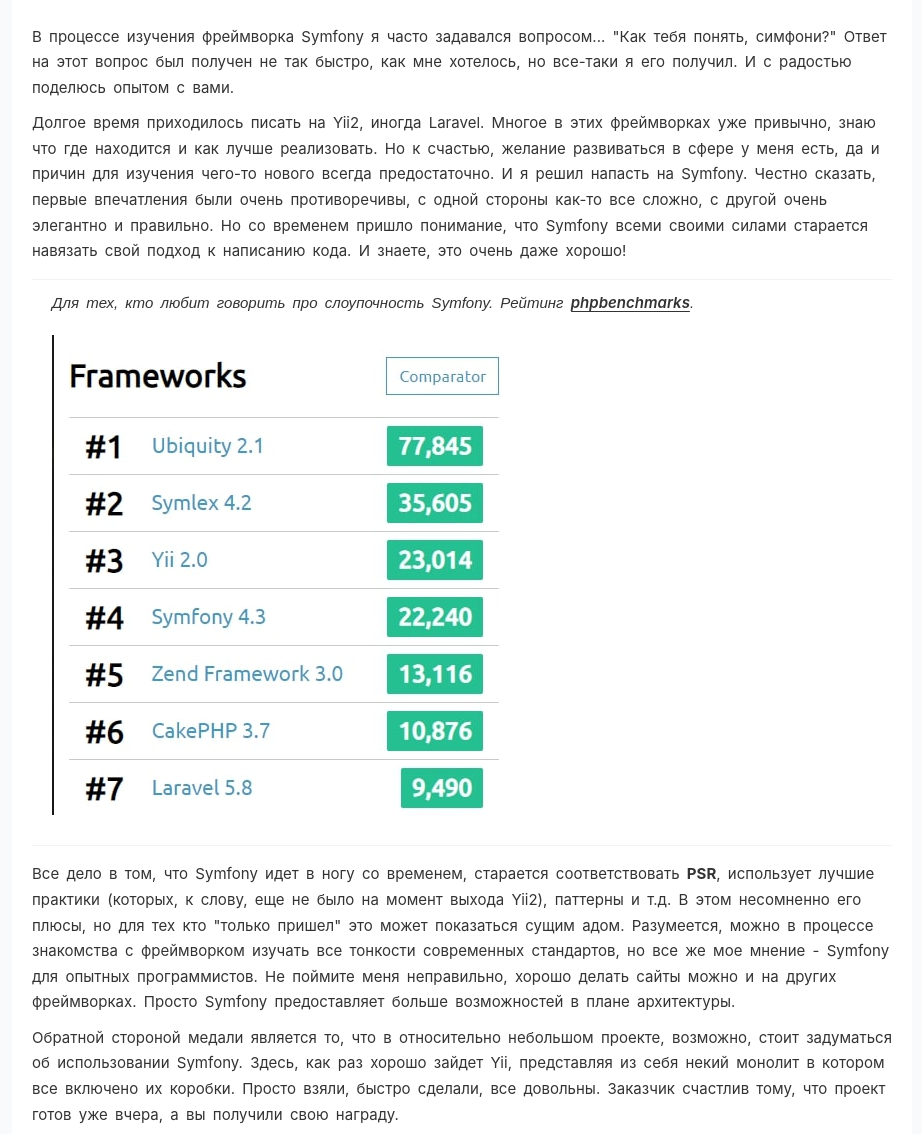
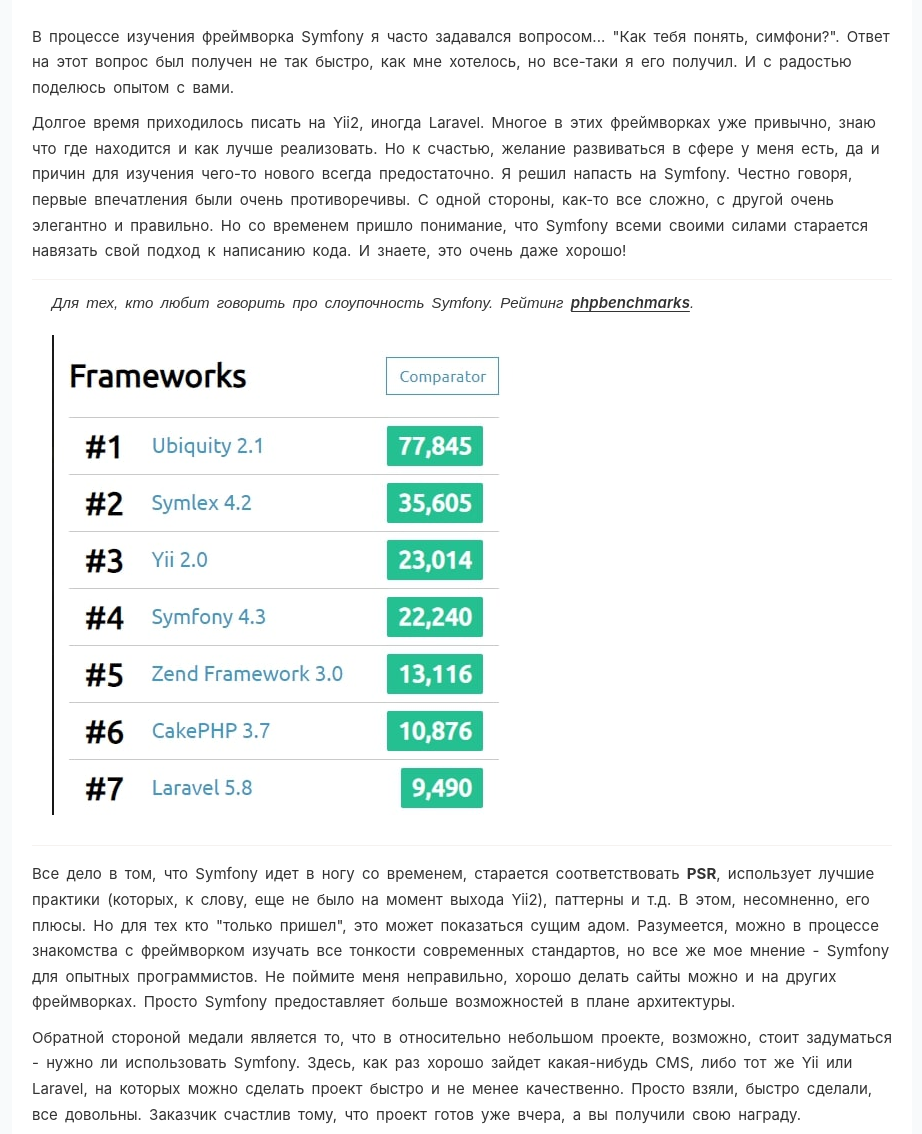
Before and after one commit to Daniil-Solovyev/daniil-solovyev.github.io, a plain HTML site: page symfony.html in a window 1280 px wide. Shown: the part 238-1372 px from the top of the page, without its empty margins (178-1100 px from the left). Drawn offline with Linux system fonts and the light colour scheme; a script that the page names is missing.

Commit message:
Fixed punctuation

```diff
--- a/symfony.html
+++ b/symfony.html
@@ -50,15 +50,15 @@
         <h2>Философия Symfony</h2>
         <p class="symfony__text">
            В процессе изучения фреймворка Symfony я часто задавался вопросом...
-           "Как тебя понять, симфони?" Ответ на этот вопрос был получен не так быстро, как мне хотелось, но
+           "Как тебя понять, симфони?". Ответ на этот вопрос был получен не так быстро, как мне хотелось, но
             все-таки я его получил. И с радостью поделюсь опытом с вами.
         </p>
 
         <p class="symfony__text">
             Долгое время приходилось писать на Yii2, иногда Laravel. Многое в этих фреймворках уже привычно,
             знаю что где находится и как лучше реализовать. Но к счастью, желание развиваться в сфере у меня есть,
-            да и причин для изучения чего-то нового всегда предостаточно. И я решил напасть на Symfony.
-            Честно сказать, первые впечатления были очень противоречивы, с одной стороны как-то все сложно,
+            да и причин для изучения чего-то нового всегда предостаточно. Я решил напасть на Symfony.
+            Честно говоря, первые впечатления были очень противоречивы. С одной стороны, как-то все сложно,
             с другой очень элегантно и правильно. Но со временем пришло понимание, что Symfony всеми своими
             силами старается навязать свой подход к написанию кода. И знаете, это очень даже хорошо!
         </p>
@@ -74,7 +74,7 @@
         <p class="symfony__text">
             Все дело в том, что Symfony идет в ногу со временем, старается соответствовать <b>PSR</b>, использует
             лучшие практики (которых, к слову, еще не было на момент выхода Yii2), паттерны и т.д.
-            В этом несомненно его плюсы, но для тех кто "только пришел" это может показаться сущим адом.
+            В этом, несомненно, его плюсы. Но для тех кто "только пришел", это может показаться сущим адом.
             Разумеется, можно в процессе знакомства с фреймворком изучать все тонкости современных стандартов,
             но все же мое мнение - Symfony для опытных программистов.
             Не поймите меня неправильно, хорошо делать сайты можно и на других фреймворках.
@@ -83,8 +83,9 @@
 
         <p class="symfony__text">
             Обратной стороной медали является то, что в относительно небольшом проекте, возможно,
-            стоит задуматься об использовании Symfony. Здесь, как раз хорошо зайдет Yii, представляя из себя некий монолит
-            в котором все включено их коробки. Просто взяли, быстро сделали, все довольны. Заказчик счастлив тому,
+            стоит задуматься - нужно ли использовать Symfony. Здесь, как раз хорошо зайдет какая-нибудь CMS,
+            либо тот же Yii или Laravel, на которых можно сделать проект быстро и не менее качественно.
+            Просто взяли, быстро сделали, все довольны. Заказчик счастлив тому,
             что проект готов уже вчера, а вы получили свою награду.
         </p>
 
@@ -98,9 +99,9 @@
         </p>
 
         <p class="symfony__text">
-            Несомненно, имея желание вы освоите любой фреймворк, но надо ли это вам сейчас?!
+            Несомненно, имея желание вы освоите любой фреймворк! Но надо ли это вам сейчас?!
             Если учить для того, чтобы учить, то я бы дал совет познакомиться получше с паттернами, PSR
-            разных версий и прочим, благо выбор есть, а потом уже вернуться к Symfony. Если все же решились, то
+            разных версий и прочим (благо выбор есть), а потом уже вернуться к Symfony. Если все же решились, то
             жду вас на следующих страницах.
         </p>
 
```
Also changed, not shown: install.html (+1 -1 lines).
